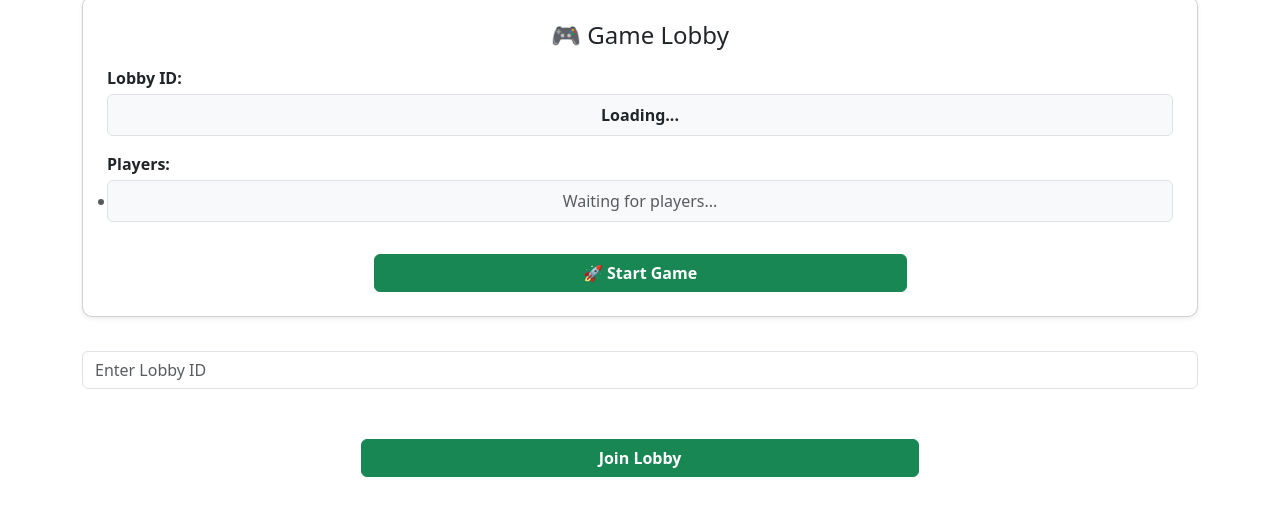
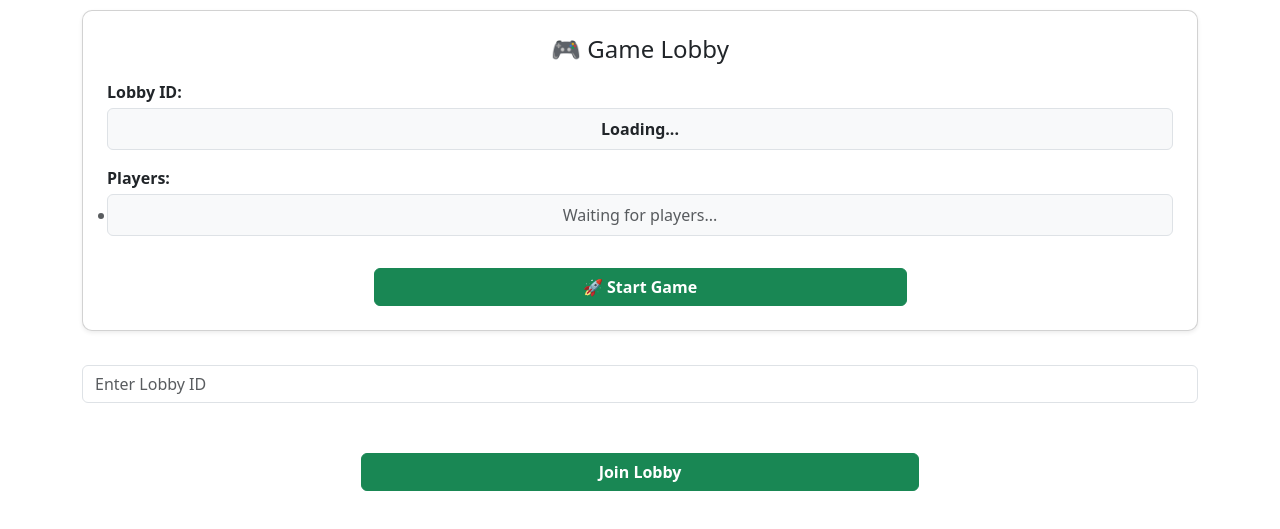
Before and after one commit to rockclimber147/CloudComputingTermProject, a plain HTML site: page Frontend/home.html in a window 1280 px wide. Shown: the part 197-726 px from the top of the page. Drawn offline with nearby package versions, Linux system fonts and the light colour scheme.

Commit message:
fixed margin and spacing

```diff
--- a/Frontend/styles/home.css
+++ b/Frontend/styles/home.css
@@ -155,6 +155,10 @@ html, body{
     z-index: 1;
 }
 
+#lobby-info{
+    margin-top: 30px;
+}
+
 /* Make the search container responsive */
 .search-container {
     position: absolute;
```
